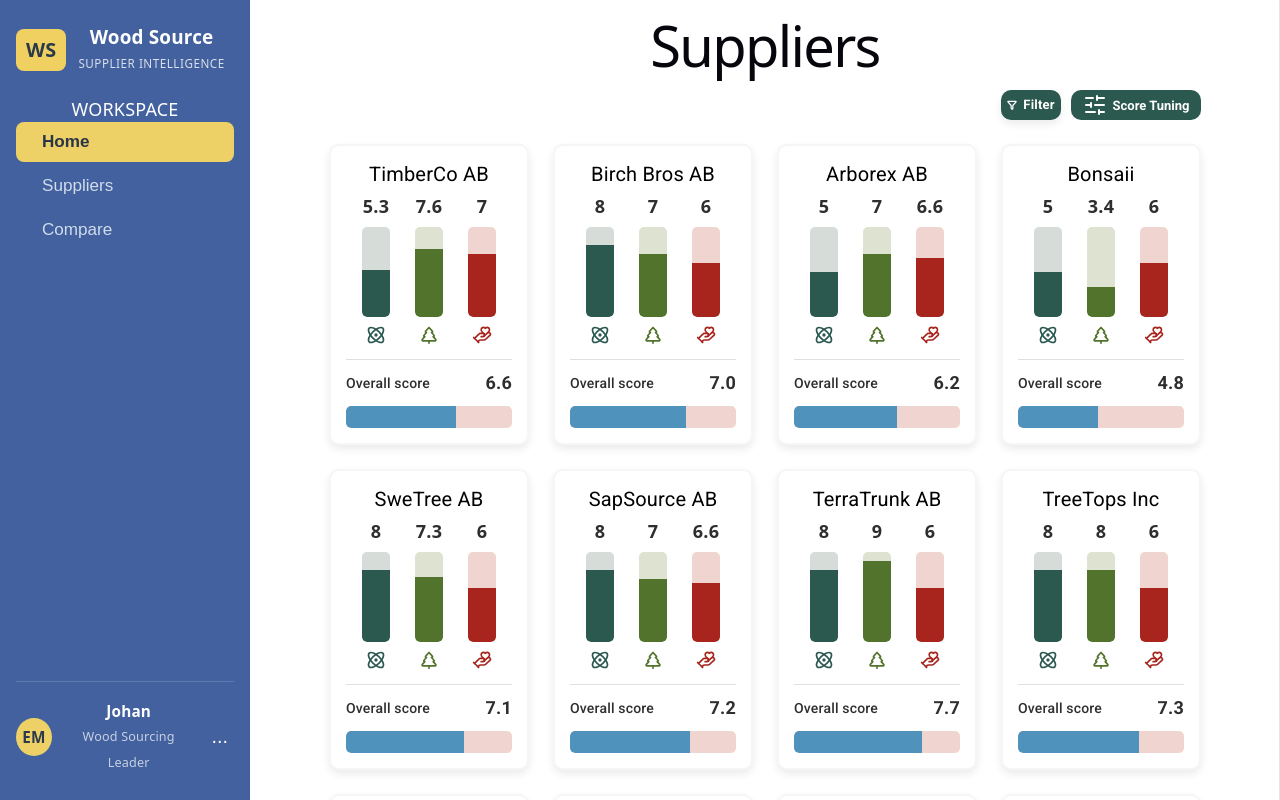
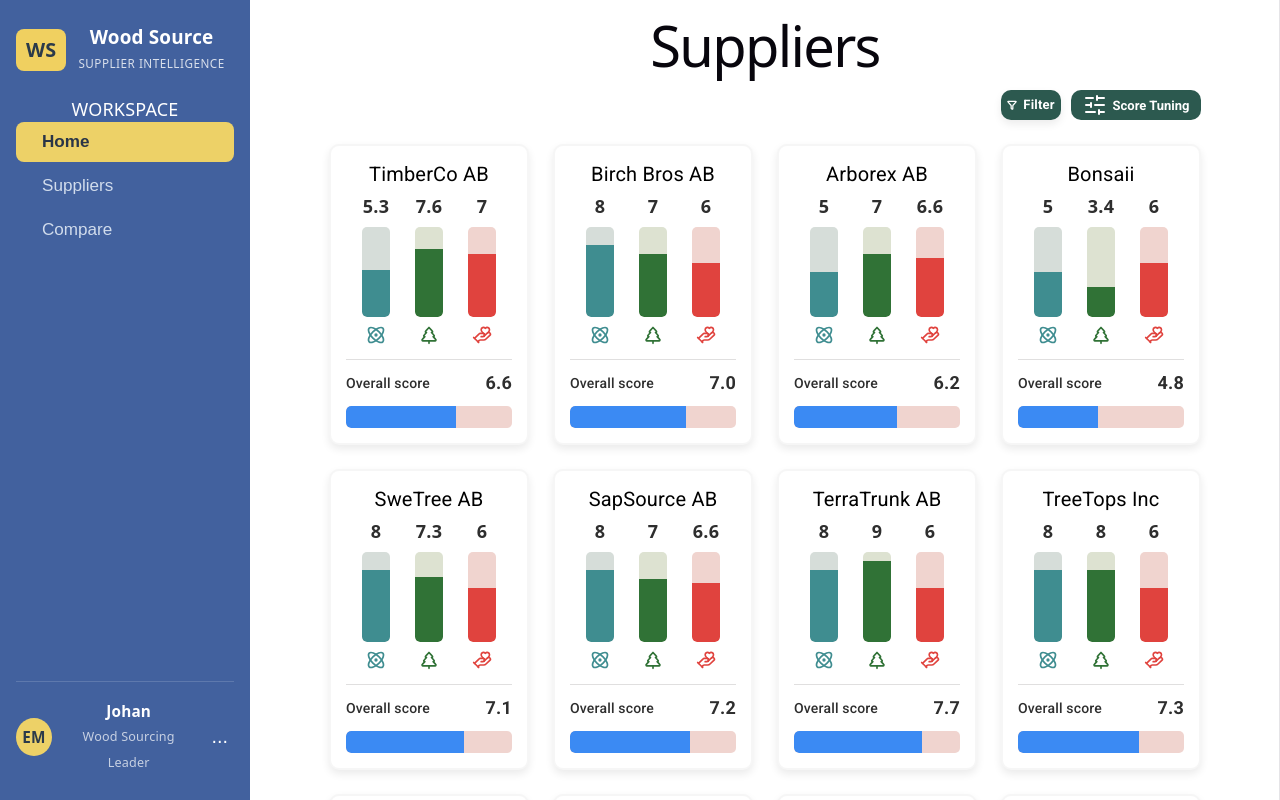
Before and after one commit to matildalysmark/project-website, a React (Vite) app: page /#/app/suppliers in a window 1280 px wide. Shown: the top 800 px of the page. Built offline with nearby package versions, Linux system fonts and the light colour scheme.

Commit message:
update to colors from color palette

```diff
--- a/src/style/SummaryCard.css
+++ b/src/style/SummaryCard.css
@@ -69,11 +69,11 @@
 }
 
 .carbon-bar-fill {
-    background-color: #2C594F;
+    background-color: #3F8D90;
 }
 
 .carbon-icon {
-    color: #2C594F;
+    color: #3F8D90;
 }
 
 .resourcing-bar {
@@ -81,11 +81,11 @@
 }
 
 .resourcing-bar-fill {
-    background-color: #52732B;
+    background-color: #307236;
 }
 
 .resourcing-icon {
-    color: #52732B;
+    color: #307236;
 }
 
 .labor-bar {
@@ -93,11 +93,11 @@
 }
 
 .labor-bar-fill {
-    background-color: #A8251D;
+    background-color: #E0433E;
 }
 
 .labor-icon {
-    color: #A8251D;
+    color: #E0433E;
 }
 
 .bar-fill{
@@ -137,5 +137,5 @@
 .overall-score-bar-fill {
     height: 100%;
     border-radius: 5px 0 0 5px;
-    background-color: #4f92bc;
+    background-color: #3B8AF3;
 }
```
